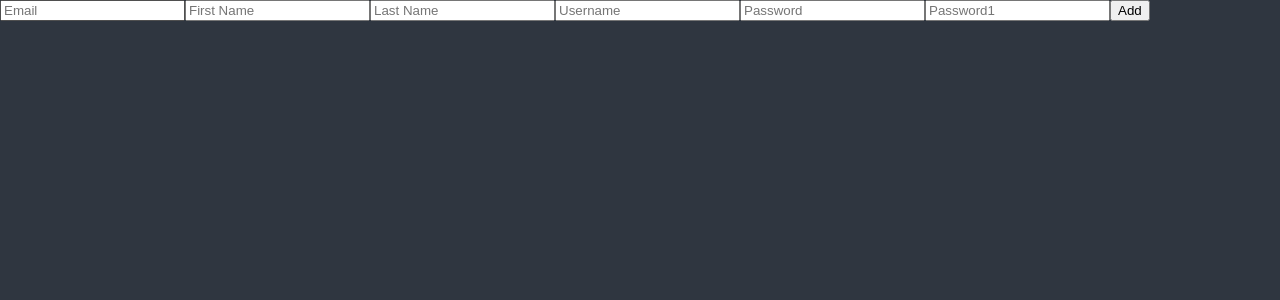
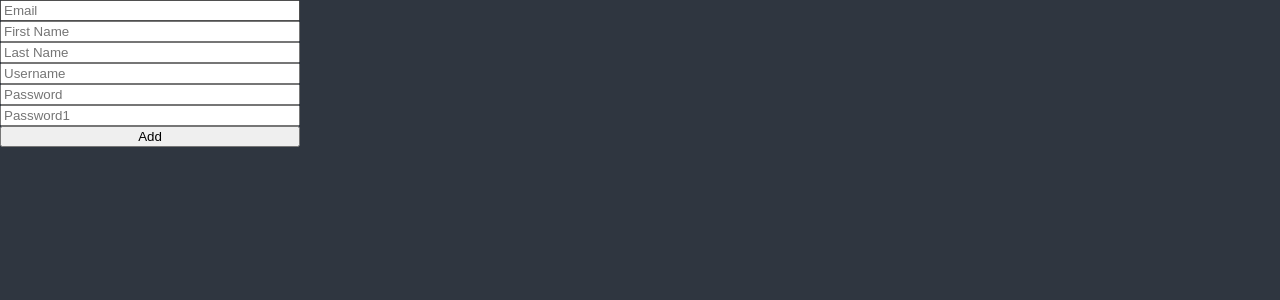
Before and after one commit to jwhong70/r-react-hook-form, a React (Create React App) app: page / in a window 1280 px wide. Shown: the top 300 px of the page. Built offline with nearby package versions, Linux system fonts and the light colour scheme.

Commit message:
#5 HandleSubmit

```diff
--- a/src/Form.tsx
+++ b/src/Form.tsx
@@ -11,9 +11,13 @@ interface IForm {
 }
 
 function Form() {
-  const { register } = useForm();
+  const { register, handleSubmit } = useForm<IForm>();
+  const onValid = (data: IForm) => {};
   return (
-    <form>
+    <form
+      style={{ display: "flex", flexDirection: "column", width: 300 }}
+      onSubmit={handleSubmit(onValid)}
+    >
       <input {...register("email")} placeholder="Email" />
       <input {...register("firstName")} placeholder="First Name" />
       <input {...register("lastName")} placeholder="Last Name" />
```
